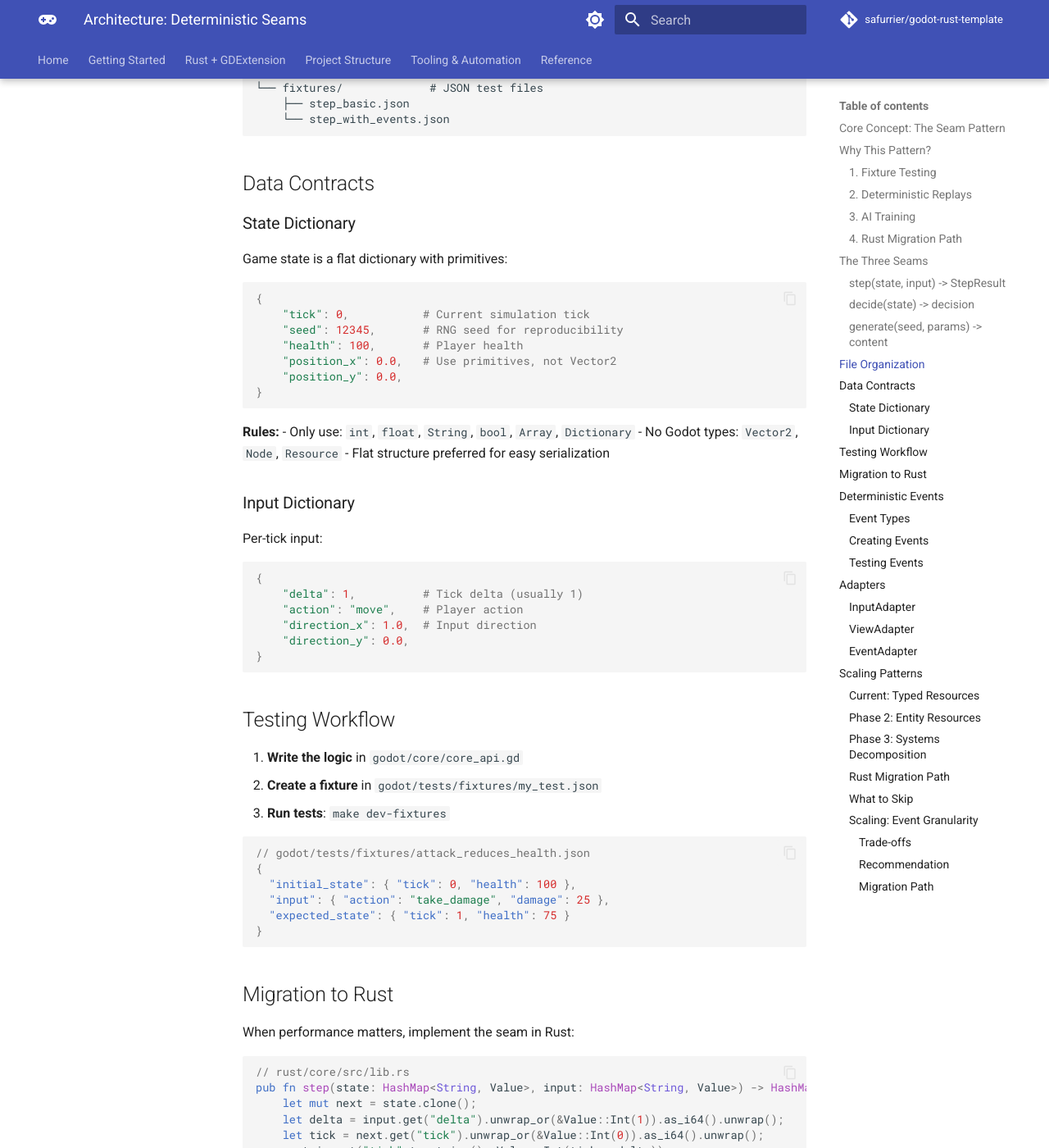
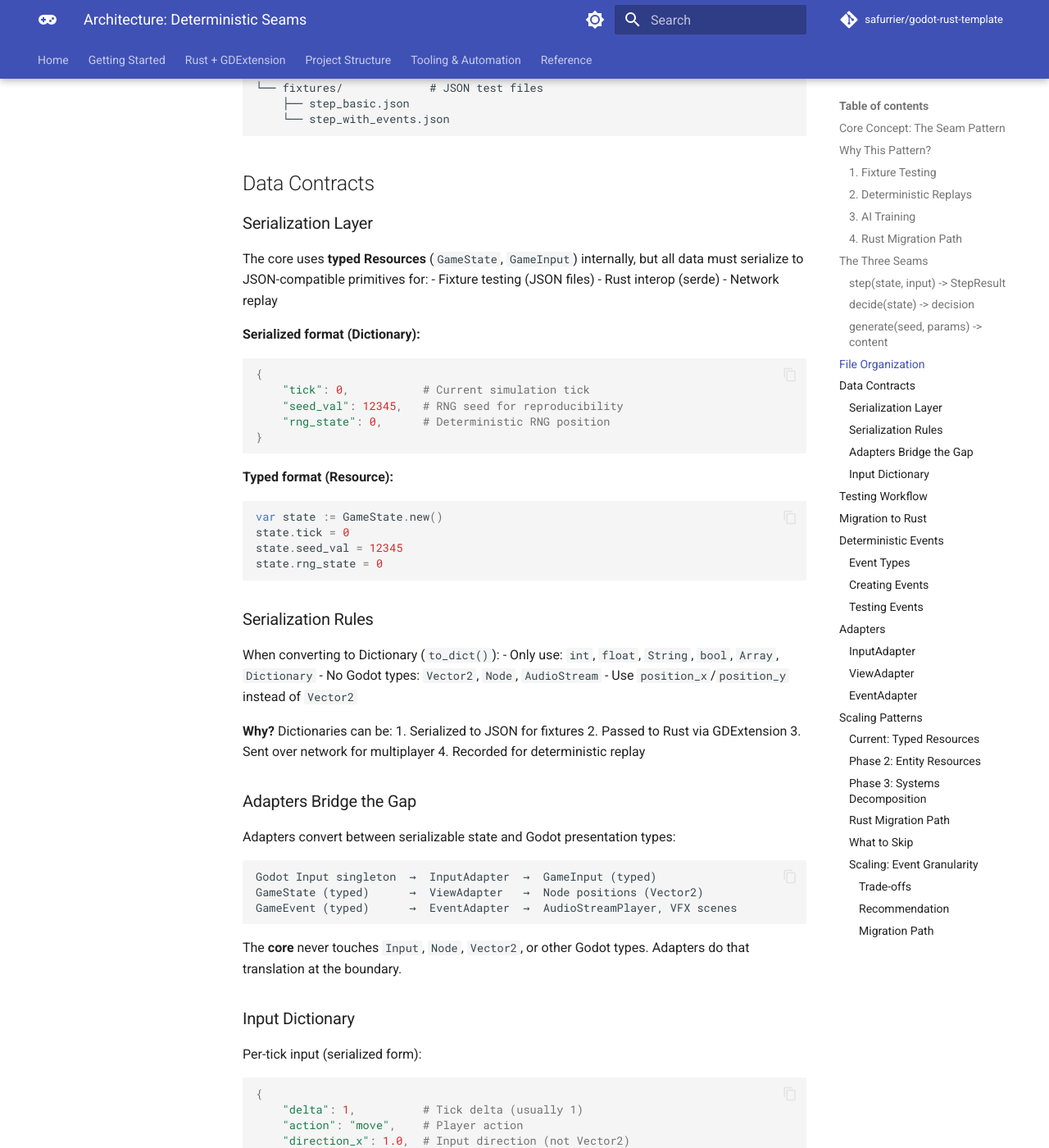
Before and after one commit to safurrier/godot-template, an MkDocs documentation site: the page built from docs/architecture.md, in a window 1280 px wide and 1400 px high, scrolled down 2624 px. Shown: the whole window at 82% size. Built offline with MkDocs 1.6.1 and Material for MkDocs 9.7.7, drawn with Linux system fonts in a browser that asks for light colours; comment, search, counter and statistics services are not loaded; some of the changed text lies outside the part shown.

Commit message:
fix(core): update SimClock to handle StepResult format
- Extract state from step_dict result (was passing full {state,events} dict)
- Add run_ticks_with_events() for callers that need events
- Update docs: clarify serialization layer vs typed Resources
- Document event registry design (string→string is intentional)

Addresses Codex review feedback about SimClock breakage.

Generated with [Claude Code](https://claude.ai/code)
via [Happy](https://happy.engineering)

Co-Authored-By: Claude <noreply@anthropic.com>
Co-Authored-By: Happy <yesreply@happy.engineering>

````diff
--- a/docs/architecture.md
+++ b/docs/architecture.md
@@ -119,30 +119,62 @@ godot/tests/
 
 ## Data Contracts
 
-### State Dictionary
-Game state is a flat dictionary with primitives:
+### Serialization Layer
+
+The core uses **typed Resources** (`GameState`, `GameInput`) internally, but all data must serialize to JSON-compatible primitives for:
+- Fixture testing (JSON files)
+- Rust interop (serde)
+- Network replay
+
+**Serialized format (Dictionary):**
 ```gdscript
 {
     "tick": 0,           # Current simulation tick
-    "seed": 12345,       # RNG seed for reproducibility
-    "health": 100,       # Player health
-    "position_x": 0.0,   # Use primitives, not Vector2
-    "position_y": 0.0,
+    "seed_val": 12345,   # RNG seed for reproducibility
+    "rng_state": 0,      # Deterministic RNG position
 }
 ```
 
-**Rules:**
+**Typed format (Resource):**
+```gdscript
+var state := GameState.new()
+state.tick = 0
+state.seed_val = 12345
+state.rng_state = 0
+```
+
+### Serialization Rules
+
+When converting to Dictionary (`to_dict()`):
 - Only use: `int`, `float`, `String`, `bool`, `Array`, `Dictionary`
-- No Godot types: `Vector2`, `Node`, `Resource`
-- Flat structure preferred for easy serialization
+- No Godot types: `Vector2`, `Node`, `AudioStream`
+- Use `position_x`/`position_y` instead of `Vector2`
+
+**Why?** Dictionaries can be:
+1. Serialized to JSON for fixtures
+2. Passed to Rust via GDExtension
+3. Sent over network for multiplayer
+4. Recorded for deterministic replay
+
+### Adapters Bridge the Gap
+
+Adapters convert between serializable state and Godot presentation types:
+
+```
+Godot Input singleton  →  InputAdapter  →  GameInput (typed)
+GameState (typed)      →  ViewAdapter   →  Node positions (Vector2)
+GameEvent (typed)      →  EventAdapter  →  AudioStreamPlayer, VFX scenes
+```
+
+The **core** never touches `Input`, `Node`, `Vector2`, or other Godot types. Adapters do that translation at the boundary.
 
 ### Input Dictionary
-Per-tick input:
+Per-tick input (serialized form):
 ```gdscript
 {
     "delta": 1,          # Tick delta (usually 1)
     "action": "move",    # Player action
-    "direction_x": 1.0,  # Input direction
+    "direction_x": 1.0,  # Input direction (not Vector2)
     "direction_y": 0.0,
 }
 ```
@@ -268,6 +300,13 @@ The adapter registers asset paths:
 event_adapter.sfx_registry["hit"] = "res://audio/sfx/hit.wav"
 event_adapter.vfx_registry["explosion"] = "res://vfx/explosion.tscn"
 ```
+
+**Registry Design:** The registries use `Dictionary` with `String` keys and `String` values (resource paths). This is intentionally simple:
+- Keys are semantic identifiers from the core ("hit", "explosion")
+- Values are Godot resource paths
+- No typed wrapper needed - the simplicity aids debugging and hot-reloading
+
+For larger projects, consider a `Resource`-based registry that can be edited in the Godot inspector.
 
 ## Scaling Patterns
 
````
Also changed, not shown: 1 other file.
